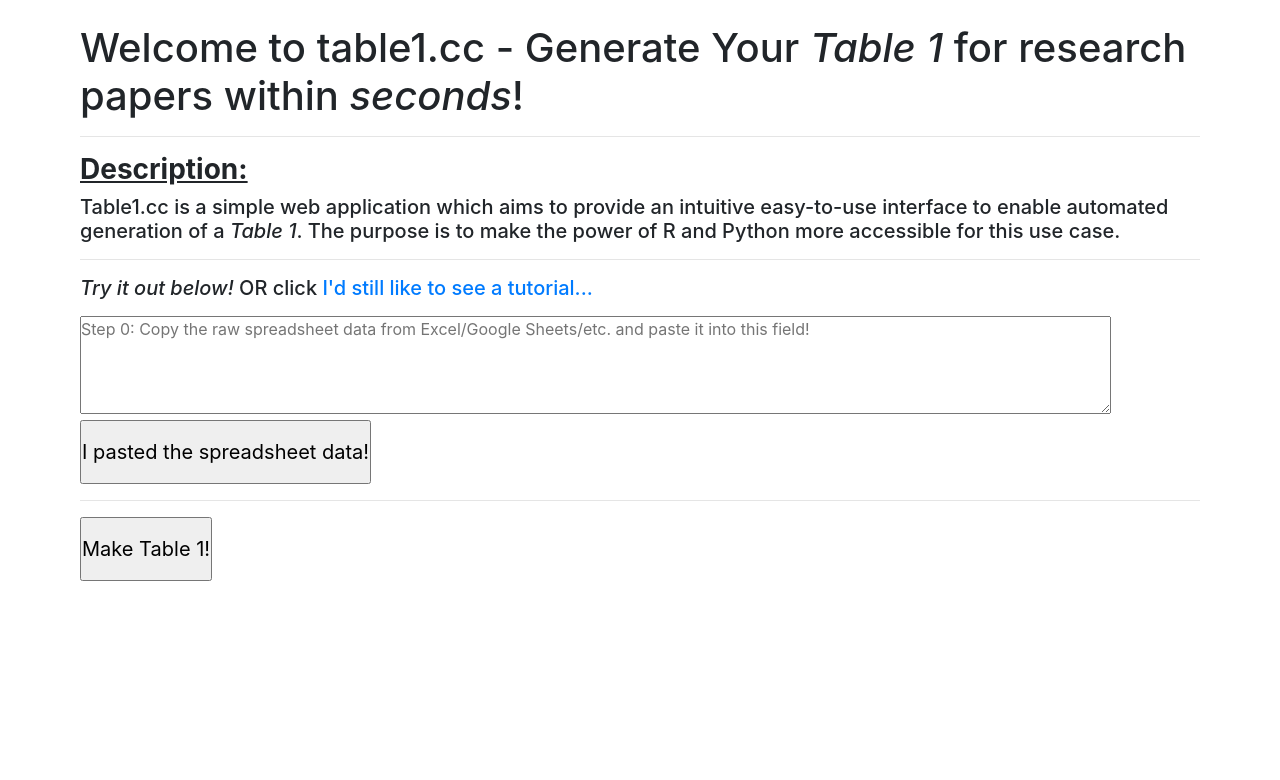
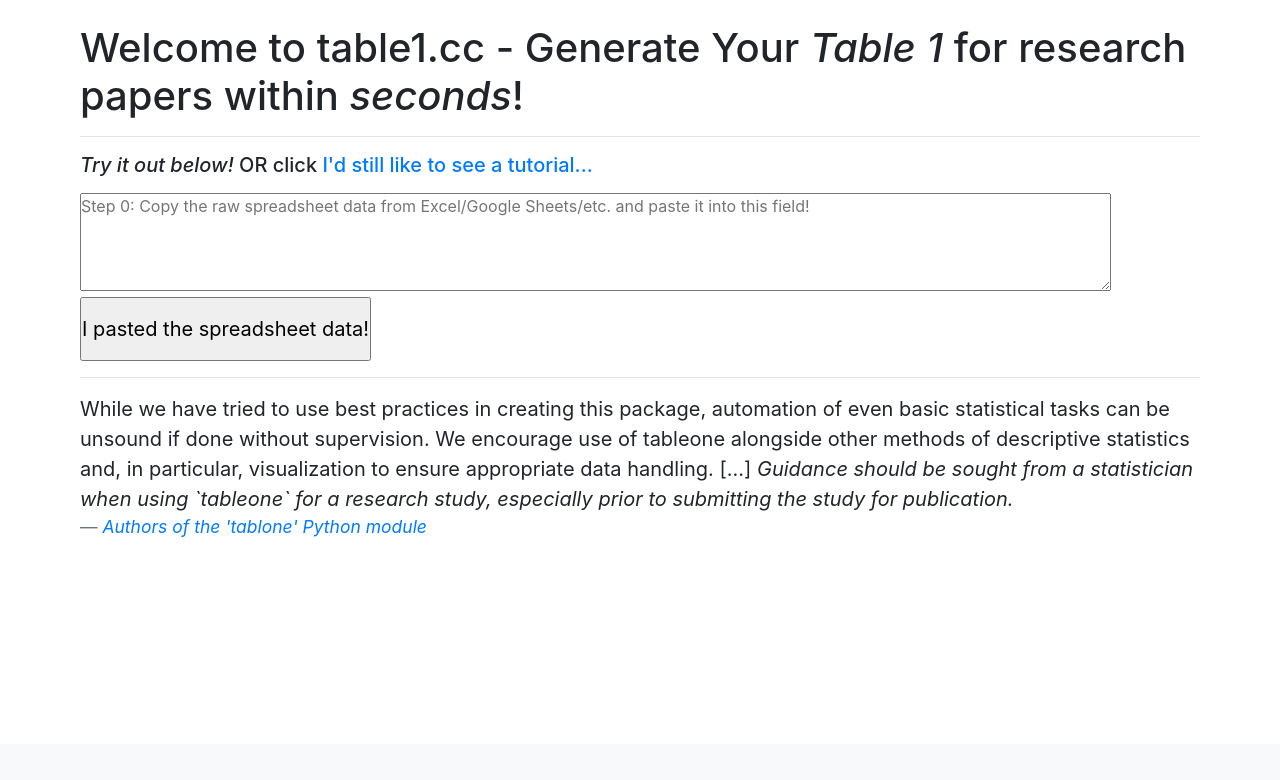
Before and after one commit to christian-geier/table1.cc, a Flask app: page / in a window 1280 px wide. Shown: the part 56-836 px from the top of the page. After the commit the page ends 593 px from the top, so only its background shows below. Run offline with Flask 2, Linux system fonts and the light colour scheme; some libraries are stand-ins or nearby versions.

Commit message:
ui improvements

```diff
--- a/app/routes.py
+++ b/app/routes.py
@@ -21,6 +21,7 @@
     col_list = [df_col for df_col in incl_vars if df_col not in DROP_COLS]
 
     my_table = TableOne(df, columns=col_list, groupby=groupvar, pval=pval, missing=missing)
+
     my_table_html = my_table.to_html(classes=["table", "table-dark", 'table-sm'])
 
     return my_table_html
@@ -45,11 +46,15 @@
 
             rownames = list(frame)
 
-            c_groupvar = [(k, k) for k in rownames]
             c_vartypes = [(k, 'continuous') for k in rownames]
+            c_varnames = [(k, k) for k in rownames]
 
+            complete_form.options.included_variables.choices = c_varnames
+
+            groupvar_names = ['None'] + rownames
+            c_groupvar = [(k, k) for k in groupvar_names]
             complete_form.options.grouping_variable.choices = c_groupvar
-            complete_form.options.included_variables.choices = c_groupvar
+
 
             hide_display = True
 
@@ -61,7 +66,10 @@
 
             frame = read_csv(raw_string, sep='\t')
 
-            groupvar = request.form['options-grouping_variable']
+            groupvar = request.form.get('options-grouping_variable', False)
+
+
+            groupvar = None if groupvar == 'None' else groupvar
 
             incl_vars = request.form.getlist('options-included_variables')
 
--- a/app/static/styles/styles.css
+++ b/app/static/styles/styles.css
@@ -7,10 +7,10 @@
 }
 textarea {
   max-width: 100%;
-  max-height: 10%;
+  max-height: 20%;
 }
 form {
-  max-height: 300px;
+  max-height: 600px;
 }
 
 input,
@@ -23,6 +23,8 @@
 
 .item2 {
   margin-bottom: 20px;
+  margin-top: 250px;
+  padding-top: 150px;
 }
 
 
@@ -30,7 +32,12 @@
   width: 55%;
   height: 40vw;
   margin-right: 10px;
-  margin-top: 50px;
+  margin-top: 150px;
   margin-bottom: 10px;
   display: table;
 }
+
+td {
+    white-space: normal !important;
+    padding: 4px;
+}
--- a/app/templates/index.html
+++ b/app/templates/index.html
@@ -17,15 +17,6 @@
   {% block content %}
 
 <h1>Welcome to table1.cc - Generate Your <i>Table 1</i> for research papers within <em>seconds</em>!</h1>
-
-<hr>
-
-<p>
-<h3><strong><u>Description:</u></strong></h3>
-<h5>
-Table1.cc is a simple web application which aims to provide an intuitive easy-to-use interface to enable automated generation of a <em>Table 1</em>. The purpose is to make the power of R and Python more accessible for this use case.
-</h5>
-</p>
 
 <hr>
 
@@ -69,66 +60,24 @@
         {{ complete_form.options.pval.label }}
         {% endif %}
         <hr>
-      {{ complete_form.options.submit2() }}
   </form>
   {% endif %}
 
+  <blockquote class="blockquote">
+  <p class="mb-0"> While we have tried to use best practices in creating this package, automation of even basic statistical tasks can be unsound if done without supervision. We encourage use of tableone alongside other methods of descriptive statistics and, in particular, visualization to ensure appropriate data handling. [...] <em>Guidance should be sought from a statistician when using `tableone` for a research study, especially prior to submitting the study for publication.</em>
+  </p>
+    <footer class="blockquote-footer"><cite title="Source Title"><a href="https://pypi.org/project/tableone/">Authors of the 'tablone' Python module<a></cite></footer>
+  </blockquote>
 
-</div>
-  <div class="item2">
-  </div>
-
-  <div class="item3">
-    {% if my_table_html %}
-
-    {{ my_table_html | safe }}
-
-    {% endif %}
-
-</div>
 
   {% endblock content %}
+
+
 
 {% block scripts %}
 {{ super() }}
 <script>
 
-// function generateTable() {
-//     var data = $('#pastein').val();
-// var rows = data.split("\n");
-//
-// var table = $('<table />');
-//
-// for(var y in rows) {
-//     var cells = rows[y].split("\t");
-//     var row = $('<tr />');
-//     for(var x in cells) {
-//         row.append('<td>'+cells[x]+'</td>');
-//     }
-//     table.append('<input type="hidden" name="value">');
-//     table.append(row);
-//     table.append('</input>');
-// }
-
-// Insert into DOM
-// $('#excel_table').html(table);
-// }
-
-// $(document).ready(function() {
-// 	$('#pastein').on('paste', function(event) {
-//       $('#pastein').on('input', function() {
-//         generateTable();
-//         $('#pastein').off('input');
-//       })
-//   })
-// })
-
-
-// $(document).ready( function () {
-//     $('#parsed_table').DataTable();
-// } );
-
-
 </script>
 
 {% endblock scripts %}
```
Also changed, not shown: app/templates/background.html (+8 -0 lines), app/templates/table1.html (+14 -4 lines), app/templates/tutorial.html (+5 -2 lines), README.md.
